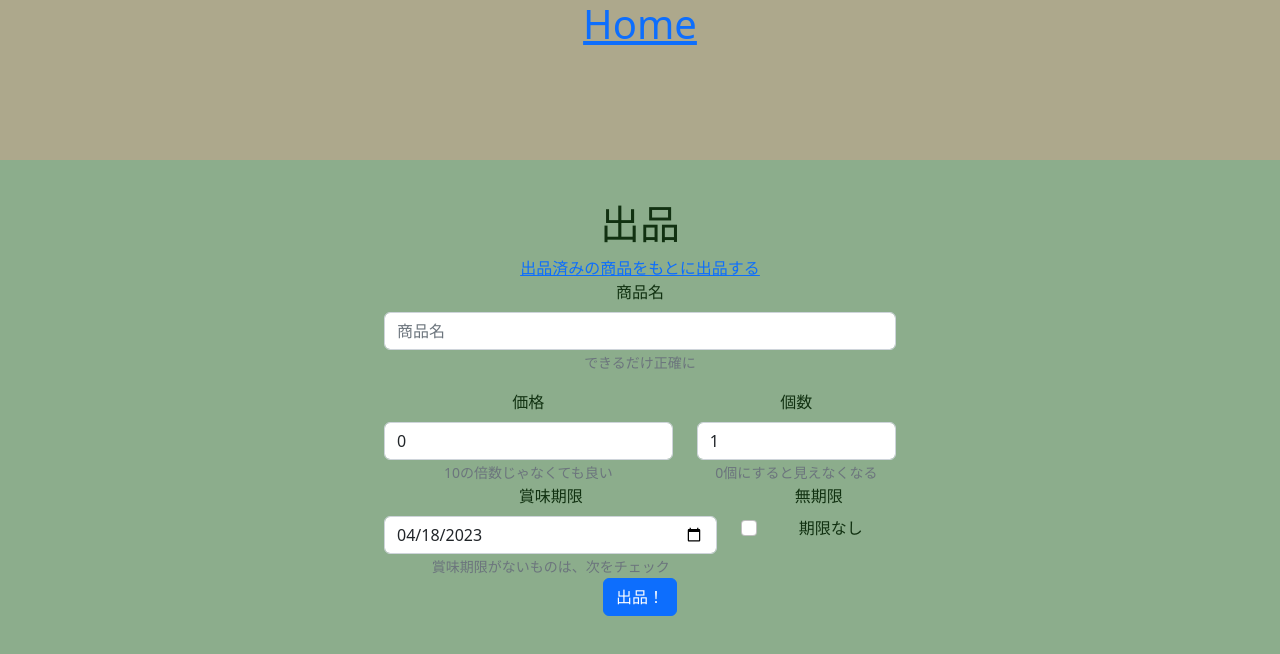
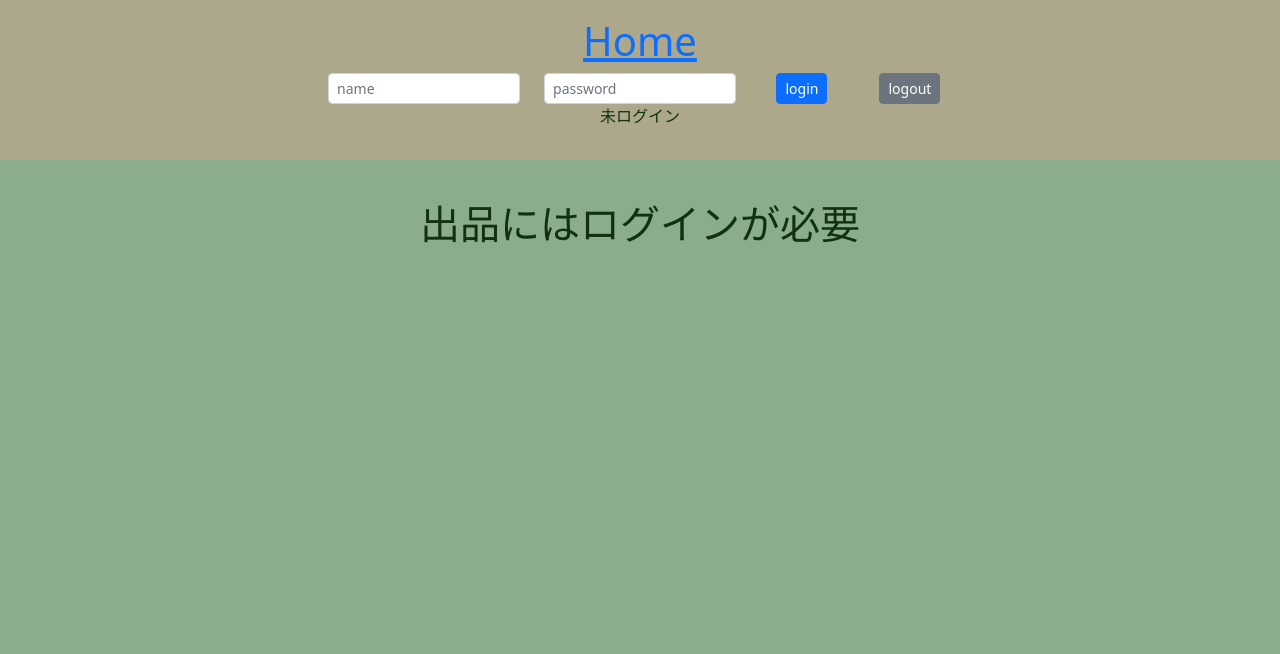
Before and after one commit to Nishinoyama/kobuy-2-front, a React (Create React App) app: page /provision in a window 1280 px wide. Shown: the top 654 px of the page. Built offline with nearby package versions, Linux system fonts and the light colour scheme; no server answers.

Commit message:
Auth実装？？？

```diff
--- a/src/App.css
+++ b/src/App.css
@@ -6,12 +6,21 @@
 }
 
 .App-header {
+    display: flex;
     min-height: 20vh;
     flex-direction: column;
     align-items: center;
     justify-content: center;
     background-color: #ada88c;
-    font-size: calc(15px + 3vmin);
+}
+
+.App-header-form {
+    display: flex;
+    flex-direction: row;
+    align-content: stretch;
+    justify-content: center;
+    align-items: flex-end;
+    font-size: 10px;
 }
 
 .App-main {
--- a/src/GroceryTableRow.tsx
+++ b/src/GroceryTableRow.tsx
@@ -15,7 +15,7 @@ export function GroceryTableRow(props: GroceryProps) {
   const expiration_duration =
     props.grocery.expiration_date.getTime() - Date.now();
   const expiration_indicator =
-    expiration_duration < 0 ? "exceeded" :
+    expiration_duration < -1000 * 3600 * 24 ? "exceeded" : // 1 day
       expiration_duration < 1000 * 3600 * 24 * 7 ? "soon" : // 7 days
         expiration_duration < 1000 * 3600 * 24 * 365 * 100 ? "far" : "eternal" // CENTURY
   let expiration_badge = <></>
--- a/src/pages/Layout.tsx
+++ b/src/pages/Layout.tsx
@@ -1,13 +1,128 @@
 import {Link, Outlet} from "react-router-dom";
 import React from "react";
+import {Button, Col, Form, Row} from "react-bootstrap";
+import axios from "axios";
 
-export default function Layout() {
+interface LoginStatus {
+  logged_in: boolean,
+  name: string,
+  id: number,
+  err: string | null,
+
+  input_name: string,
+  input_password: string,
+}
+
+export default class Layout extends React.Component<any, LoginStatus> {
+
+  constructor(props: any) {
+    super(props);
+    this.state = {
+      logged_in: false,
+      name: "",
+      id: 0,
+      err: null,
+      input_name: "",
+      input_password: "",
+    }
+  }
+
+  updateLogin() {
+    axios.get('http://localhost:8080/authed/', {withCredentials: true})
+      .then(res => {
+        this.setState({
+          logged_in: true,
+          name: res.data.user_name,
+          id: res.data.user_id,
+          err: null,
+        })
+      })
+      .catch(_ => {
+        this.setState({
+          logged_in: false,
+          name: "",
+          id: 0,
+          err: null,
+        })
+      })
+  }
+
+  setErr(err: string) {
+    this.setState({err})
+  }
+
+  componentDidMount() {
+    this.updateLogin()
+  }
+
+  logout() {
+    axios.get('http://localhost:8080/logout', {withCredentials: true})
+      .then(_ => {
+        this.updateLogin()
+      })
+      .finally(() => {
+        window.location.reload()
+      })
+  }
+
+  loginSubmit(e: any) {
+    this.login(e.target.name.value, e.target.password.value)
+  }
+
+  login(user_name: string, password: string) {
+    axios.post('http://localhost:8080/login', {user_name, password}, {withCredentials: true})
+      .then(_ => {
+        this.updateLogin()
+      })
+      .catch(_ =>
+        this.setErr("ログイン失敗")
+      )
+  }
+
+  render() {
     return (
       <>
         <header className="App-header">
           <h1>
             <Link to="/">Home</Link>
           </h1>
+          <Form style={{display: "block"}} onSubmit={(e) => this.loginSubmit(e)}>
+            <Row>
+              <Col md={4}>
+                <Form.Group controlId="name">
+                  <Form.Control
+                    type="text"
+                    placeholder="name"
+                    size="sm"
+                    onChange={(e) => this.setState({input_name: e.target.value})}
+                  />
+                </Form.Group>
+              </Col>
+              <Col md={4}>
+                <Form.Group controlId="password">
+                  <Form.Control
+                    type="password"
+                    placeholder="password"
+                    size="sm"
+                    onChange={(e) => this.setState({input_password: e.target.value})}
+                  />
+                </Form.Group>
+              </Col>
+              <Col>
+                <Button size="sm" type="submit">
+                  login
+                </Button>
+              </Col>
+              <Col>
+                <Button size="sm" variant="secondary" onClick={() => this.logout()}>
+                  logout
+                </Button>
+              </Col>
+            </Row>
+          </Form>
+          <p>
+            {this.state.logged_in ? `${this.state.name}としてログイン中` : (this.state.err ?? "未ログイン")}
+          </p>
         </header>
         <main className="App-main">
           <Outlet/>
@@ -15,3 +130,4 @@ export default function Layout() {
       </>
     );
   }
+}
--- a/src/pages/Market.tsx
+++ b/src/pages/Market.tsx
@@ -25,6 +25,7 @@ interface MarketState {
   sortOrdIsInc: boolean,
   selectedBuyer: Buyer | null,
   selectedGrocery: Grocery | null,
+  buyerSelectDisabled: boolean,
 }
 
 interface MarketProps {
@@ -73,6 +74,7 @@ export default class Market extends React.Component<MarketProps, MarketState> {
       sortOrdIsInc: true,
       selectedBuyer: null,
       selectedGrocery: null,
+      buyerSelectDisabled: false,
     }
   }
 
@@ -80,6 +82,17 @@ export default class Market extends React.Component<MarketProps, MarketState> {
   componentDidMount() {
     this.fetchGroceries()
     this.fetchUsers()
+    axios.get('http://localhost:8080/authed/', {withCredentials: true})
+      .then(res => {
+        console.log(res);
+        this.setState({
+          selectedBuyer: {
+            name: res.data.user_name,
+            id: res.data.user_id,
+          },
+          buyerSelectDisabled: true,
+        })
+      })
   }
 
   fetchGroceries() {
@@ -226,7 +239,7 @@ export default class Market extends React.Component<MarketProps, MarketState> {
         </Table>
         <div className="Market-purchase">
           <Dropdown>
-            <Dropdown.Toggle>
+            <Dropdown.Toggle disabled={this.state.buyerSelectDisabled}>
               {this.state.selectedBuyer?.name ?? "購入者"}
             </Dropdown.Toggle>
             <Dropdown.Menu>
--- a/src/pages/Provision.tsx
+++ b/src/pages/Provision.tsx
@@ -4,6 +4,7 @@ import {Link} from "react-router-dom";
 import axios from "axios";
 
 interface ProvisionState {
+  user_id: number | null
   validated: boolean,
   expiration_date_disable: boolean
 }
@@ -12,6 +13,7 @@ export class Provision extends Component<{}, ProvisionState> {
   constructor(props: {}) {
     super(props);
     this.state = {
+      user_id: null,
       validated: false,
       expiration_date_disable: false,
     }
@@ -42,6 +44,9 @@ export class Provision extends Component<{}, ProvisionState> {
         unit,
         expiration_date,
       },
+      {
+        withCredentials: true
+      }
     ).then(res => {
       alert("出品完了" + JSON.stringify(res.data))
     }).catch(err => {
@@ -58,7 +63,25 @@ export class Provision extends Component<{}, ProvisionState> {
     })
   }
 
+  componentDidMount() {
+    axios.get('http://localhost:8080/authed/', {withCredentials: true})
+      .then(res => {
+        console.log(res);
+        this.setState({
+          user_id: res.data.user_id
+        })
+      })
+
+  }
+
   render() {
+    if (this.state.user_id === null) {
+      return (
+        <>
+          <h1>出品にはログインが必要</h1>
+        </>
+      )
+    }
     return (
       <>
         <h1>出品</h1>
```
Also changed, not shown: 1 other file (tests, documents, lock files or other folders). Lines whose indentation alone changed are shown as unchanged.
